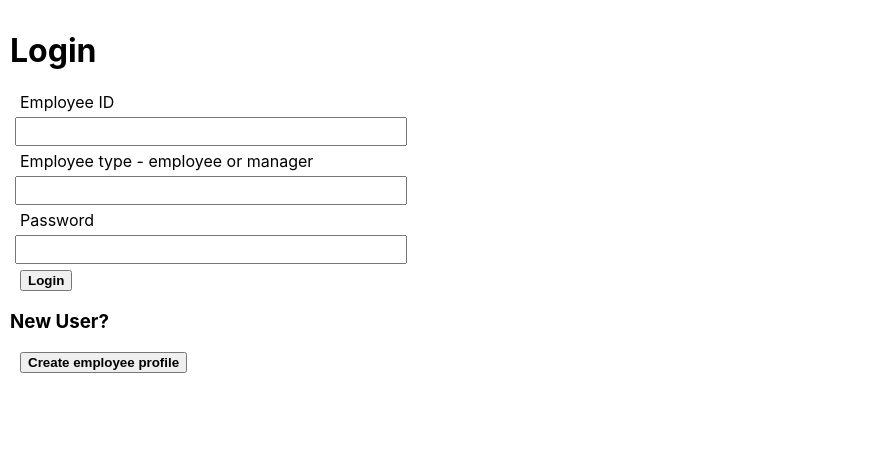
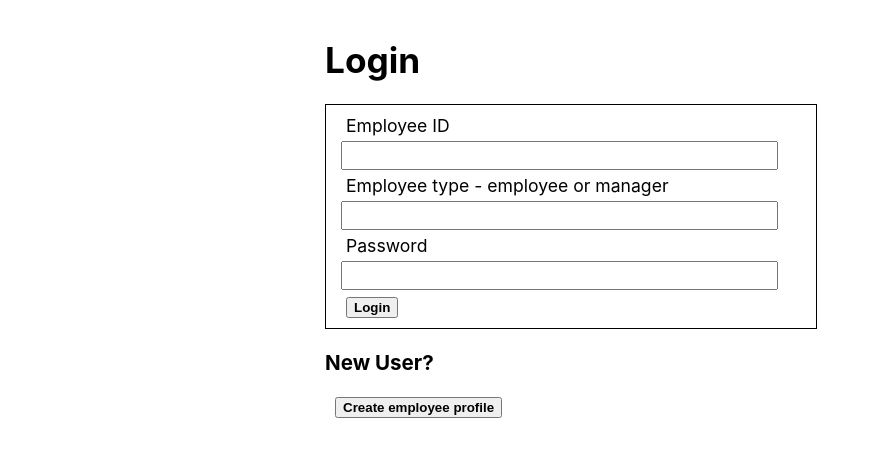
Before and after one commit to CIRACON/grp01, a React (Create React App) app in the folder feedback/: page / in a window 1280 px wide. Shown: the top 456 px of the page, without its empty margins (0-869 px from the left). Built offline with nearby package versions, Linux system fonts and the light colour scheme.

Commit message:
makeover

```diff
--- a/feedback/src/components/empDashboard.js
+++ b/feedback/src/components/empDashboard.js
@@ -15,24 +15,27 @@ function EmpDashboard() {
     return (
         <div style={styles.container}>
             <h1>Welcome to Kusema, the anonymous feedback app!</h1>
-            <GetFeedback id={+pid} type={"employee"} viewerID={+pid} />
-            <div style={styles.section}>
+            <div style={styles.employee}>
+                <h2>Feedback for your manager</h2>
+                <GetFeedback id={+pid} type={"employee"} viewerID={+pid} />
                 <SendFeedback empId={pid} mgrId={mId} sender={pid} />
             </div>
         </div>
     )
 }
 const styles = {
-    section: {
+    employee:{
         fontSize: "1.1em",
         padding: "10px",
         margin: "10px",
-        border: "1px solid black"
+        border: "1px solid darkblue",
+        width:"80%",
     },
-    container: {
-        margin: "10px",
-        padding: "5px",
-        //justifyContent: "center"
+    container:{
+        margin:"10px",
+        marginRight:"5%",
+        marginLeft:"10%",
+        padding:"5px"
     }
 }
 export default EmpDashboard
--- a/feedback/src/components/getFeedback.js
+++ b/feedback/src/components/getFeedback.js
@@ -31,17 +31,22 @@ const styles = {
         fontSize: "1.1em",
         padding: "10px",
         margin: "10px",
-        width: "50%",
-        listStyleType:"none"
+        width: "80%",
+        listStyleType:"none",
+        justifySelf:"left"
     },
     empMessage: {
         border: 'solid 1px black',
         fontSize: "1.1em",
         padding: "10px",
         margin: "10px",
-        width: "50%",
+        width: "80%",
         listStyleType:"none",
-        backgroundColor:"lightblue"
+        backgroundColor:"lightblue",
+        justifySelft:"right"
+    },
+    container:{
+        display:"flex"
     }
 }
 export default GetFeedback
--- a/feedback/src/components/login.js
+++ b/feedback/src/components/login.js
@@ -17,6 +17,7 @@ function Login(){
     return(
         <div style={styles.container}>
         <h1>Login</h1>
+        <div style={styles.form}>
         <label style={styles.label}>Employee ID</label><br/>
         <input type={"text"} value={empId} onChange={eChangeHandler} style={styles.input}/>
         <br/>
@@ -27,7 +28,7 @@ function Login(){
         <input type={"text"} value={password} onChange={pChangeHandler} style={styles.input}/>
         <br/>
         <input type={"button"} style={styles.button} value={"Login"} onClick={()=>loginHandler(empType, empId)}/>
-
+        </div>
         <h3>New User?</h3>
         <button style={styles.button} onClick={()=>window.location = `/newUser`}>Create employee profile</button>
 
@@ -36,21 +37,28 @@ function Login(){
 }
 const styles={
     container:{
-        margin:"5px",
+        margin:"10px",
         padding:"5px",
+        fontSize:"1.1em",
+        marginLeft:"25%"
     },
     label:{
         padding:"5px",
-        margin:"5px"
+        margin:"5px",
     },
     input:{
-        width:"30%",
+        width:"90%",
         padding:"5px",
         margin:"5px"
     },
     button:{
         fontWeight:"bold",
         marginLeft:"10px"
+    },
+    form:{
+        border:"solid 1px black",
+        padding:"10px",
+        width:"50%"
     }
 }
 
--- a/feedback/src/components/mgrDashboard.js
+++ b/feedback/src/components/mgrDashboard.js
@@ -16,9 +16,7 @@ function MgrDashboard(){
     return(
         <div style={styles.container}>
         <h1>Welcome to Kusema, the anonymous feedback app!</h1>
-        {empIds.map((emp,i)=> /*theoretically: make div for
-            each employee under the manager and get/send
-            feedback comopnents for each*/
+        {empIds.map((emp,i)=>
             <div style={styles.employee} key={i}>
                 <h2>Anonymous Employee {i+1}</h2>
                 <GetFeedback id={emp} type={"employee"} viewerID={+id}/>
@@ -35,12 +33,14 @@ const styles={
         margin: "10px",
         border: "1px solid darkblue",
         width:"80%",
+        borderRadius:"3px"
     },
     container:{
         margin:"10px",
         marginRight:"5%",
+        marginLeft:"10%",
         padding:"5px"
-    },
+    }
 }
 
 export default MgrDashboard
--- a/feedback/src/components/newLogin.js
+++ b/feedback/src/components/newLogin.js
@@ -44,8 +44,8 @@ function NewLogin(){
         window.location = `/employee/${newEmp.id}`}
     return(
         <div style={styles.container}>
-        <h1>Create user profile</h1>
-        <form onSubmit={(e)=>{e.preventDefault();createUser()}}>
+        <h1>Create employee profile</h1>
+        <form style={styles.form} onSubmit={(e)=>{e.preventDefault();createUser()}}>
         <label style={styles.label}>Password</label><br/>
         <input type={"text"} value={password} onChange={pChangeHandler} style={styles.input}/>
         <br/>
@@ -61,6 +61,7 @@ function NewLogin(){
 const styles={
     container:{
         margin:"5px",
+        marginLeft:"25%",
         padding:"5px",
     },
     label:{
@@ -68,13 +69,18 @@ const styles={
         margin:"5px"
     },
     input:{
-        width:"30%",
+        width:"90%",
         padding:"5px",
         margin:"5px"
     },
     button:{
         fontWeight:"bold",
         marginLeft:"10px"
+    },
+    form:{
+        border:"solid 1px black",
+        padding:"10px",
+        width:"50%"
     }
 }
 
```
Also changed, not shown: 1 other file (tests, documents, lock files or other folders).
